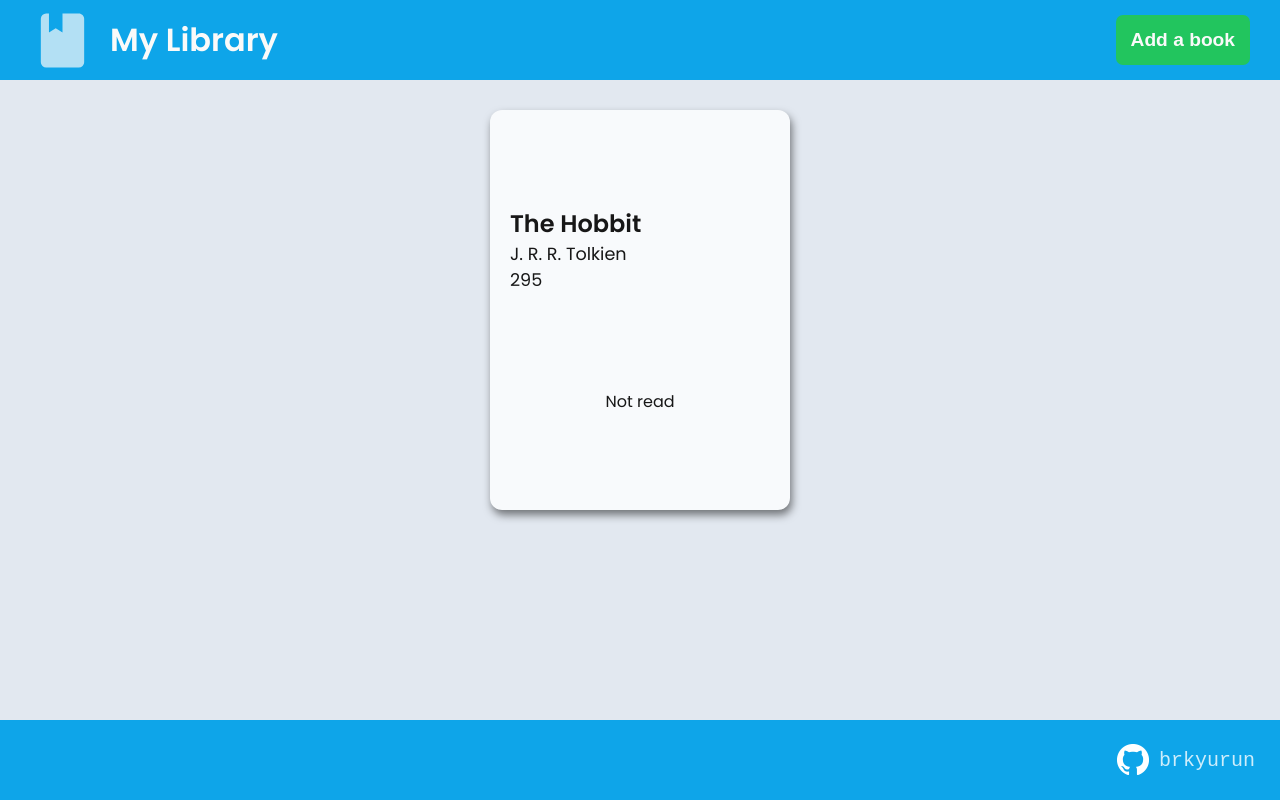
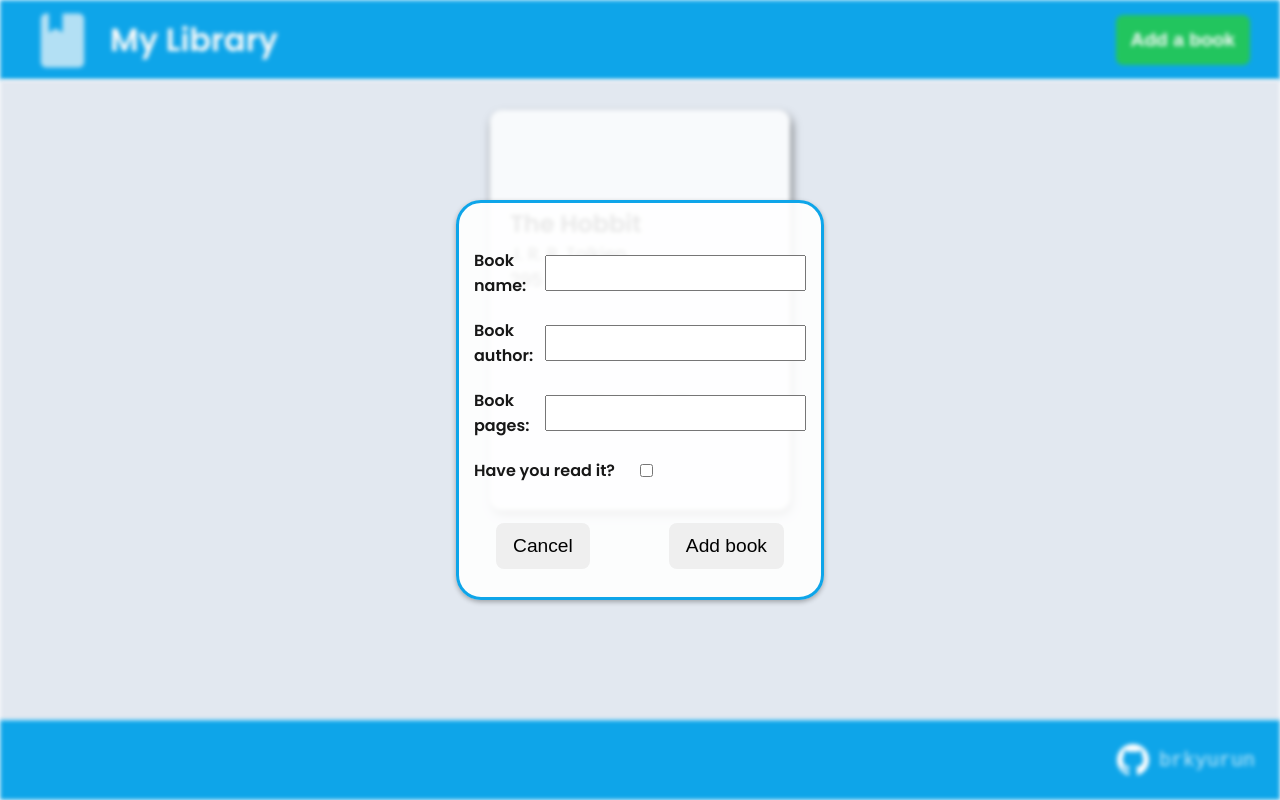
Before and after one commit to brkyurun/library, a plain HTML site: page index.html in a window 1280 px wide. Both pictures are taken after a click on the button "Add a book". Drawn offline with Linux system fonts and the light colour scheme.

Commit message:
now you can add books!

```diff
--- a/app.js
+++ b/app.js
@@ -1,3 +1,34 @@
+const modal = document.querySelector(".modal");
+const openModal = document.querySelector("#openModal");
+const closeModal = document.querySelector("#closeModal");
+const addBookButton = document.querySelector("#addBook");
+const header = document.querySelector("header");
+const main = document.querySelector("main");
+const footer = document.querySelector("footer");
+let firstRun = null;
+
+openModal.addEventListener("click", () => {
+  addBlur();
+  modal.classList.add("is-visible");
+});
+
+closeModal.addEventListener("click", () => {
+  removeBlur();
+  clearFormFields();
+  modal.classList.remove("is-visible");
+});
+
+addBookButton.addEventListener("click", () => {
+  const bookName = document.querySelector("#bookName").value;
+
+  addToLibrary();
+  alert(`${bookName} has been added to your collection 😁`);
+  updateDisplay(myLibrary);
+  removeBlur();
+  clearFormFields();
+  modal.classList.remove("is-visible");
+});
+
 let myLibrary = [
   {
     name: "The Lord of the Rings",
@@ -27,14 +58,27 @@ function Book(name, author, pages, readStatus) {
 }
 
 function addToLibrary() {
-  const bookName = prompt("Book name:");
-  const bookAuthor = prompt("Book author:");
-  const bookPages = +prompt("Book pages:");
-  const bookReadStatus = prompt("Have you read it?:");
+  const bookName = document.querySelector("#bookName").value;
+  const bookAuthor = document.querySelector("#bookAuthor").value;
+  const bookPages = document.querySelector("#bookPages").value;
+  const bookStatus = document.querySelector("#bookStatus").checked;
 
-  let book = new Book(bookName, bookAuthor, bookPages, bookReadStatus);
+  let book = new Book(bookName, bookAuthor, bookPages, bookStatus);
   myLibrary.push(book);
-  return `${bookName} has been added to your collection.`;
+}
+
+function addBlur() {
+  const elements = [header, main, footer];
+  for (let element of elements) {
+    element.classList.add("blur");
+  }
+}
+
+function removeBlur() {
+  const elements = [header, main, footer];
+  for (let element of elements) {
+    element.classList.remove("blur");
+  }
 }
 
 function createBookCard(object) {
@@ -73,8 +117,27 @@ function createBookCard(object) {
   bookGrid.appendChild(bookCard);
 }
 
-function updateDisplay(array) {
-  for (let book of array) {
-    createBookCard(book);
+function updateDisplay(arr) {
+  if (firstRun) {
+    createBookCard(arr[arr.length - 1]);
+  } else if (firstRun === null) {
+    for (let book of arr) {
+      createBookCard(book);
+    }
+    firstRun = true;
   }
 }
+
+function clearFormFields() {
+  const bookName = document.querySelector("#bookName");
+  const bookAuthor = document.querySelector("#bookAuthor");
+  const bookPages = document.querySelector("#bookPages");
+  const bookStatus = document.querySelector("#bookStatus");
+
+  const toBeCleared = [bookName, bookAuthor, bookPages];
+  for (let text of toBeCleared) {
+    text.value = "";
+  }
+
+  bookStatus.checked = false;
+}
--- a/index.html
+++ b/index.html
@@ -19,8 +19,55 @@
         </svg>
         <h1>My Library</h1>
       </div>
-      <button type="button">Add a book</button>
+      <button type="button" id="openModal">Add a book</button>
     </header>
+    <div class="modal center" id="modal">
+      <form class="book-form">
+        <div class="book-form-element">
+          <label for="bookName">Book name: </label>
+          <input
+            type="text"
+            name="bookName"
+            id="bookName"
+            class="modal-text-input"
+            required
+          />
+        </div>
+        <div class="book-form-element">
+          <label for="bookAuthor">Book author: </label>
+          <input
+            type="text"
+            name="bookAuthor"
+            id="bookAuthor"
+            class="modal-text-input"
+            required
+          />
+        </div>
+        <div class="book-form-element">
+          <label for="bookPages">Book pages: </label>
+          <input
+            type="number"
+            name="bookPages"
+            id="bookPages"
+            class="modal-text-input"
+            required
+          />
+        </div>
+        <div class="book-form-element book-status-container">
+          <label for="bookStatus">Have you read it? </label>
+          <input
+            type="checkbox"
+            name="bookStatus"
+            id="bookStatus"
+            value="true"
+          />
+        </div>
+        <div class="book-form-buttons">
+          <button type="button" id="closeModal">Cancel</button>
+          <button type="button" id="addBook">Add book</button>
+        </div>
+      </form>
+    </div>
     <main>
       <div class="book-card">
         <div class="book-texts">
@@ -28,7 +75,15 @@
           <p class="book-author">J. R. R. Tolkien</p>
           <p class="book-pages">295</p>
         </div>
-        <p class="book-status">Not read</p>
+        <div class="book-status">
+          <p class="book-status-text">Not read</p>
+          <input
+            type="checkbox"
+            name="bookDisplayStatus"
+            id="bookDisplayStatus"
+            value="true"
+          />
+        </div>
       </div>
     </main>
     <footer>
--- a/styles.css
+++ b/styles.css
@@ -8,6 +8,10 @@
   --header-button-text: #fafaf9;
 
   --main-bg: #e2e8f0;
+
+  --modal-border: #0ea5e9;
+  --modal-bg: rgba(255, 255, 255, 0.9);
+  --modal-text: #171717;
 
   --card-bg: #f8fafc;
   --card-text: #171717;
@@ -26,6 +30,7 @@ body {
   display: grid;
   grid-template-rows: 80px minmax(calc(100vh - 160px), auto) 80px;
 }
+
 /* header styles */
 header {
   display: flex;
@@ -93,6 +98,86 @@ main {
 
 .book-status {
   align-self: center;
+  display: flex;
+  align-items: center;
+  justify-content: center;
+  gap: 15px;
+}
+
+/* modal styles */
+.modal {
+  visibility: hidden;
+  position: absolute;
+  z-index: 99;
+  top: 0;
+  left: 0;
+  right: 0;
+  bottom: 0;
+  background-color: var(--modal-bg);
+  color: var(--modal-text);
+  border: 3px solid var(--modal-border);
+  border-radius: 25px;
+  box-shadow: 0px 2px 5px rgba(0, 0, 0, 0.3);
+  display: flex;
+  justify-content: center;
+  align-items: flex-start;
+  padding: 35px 5px 0px 5px;
+  height: 25rem;
+  width: 23rem;
+  font-family: "Poppins", sans-serif;
+  font-weight: bold;
+  opacity: 0;
+  transition: all ease-in 0.15s;
+}
+
+.blur {
+  filter: blur(2px);
+}
+
+.center {
+  position: absolute;
+  left: 50%;
+  top: 50%;
+  transform: translate(-50%, -50%);
+}
+
+.is-visible {
+  visibility: visible;
+  opacity: 1;
+}
+
+.book-form-element {
+  display: flex;
+  justify-content: space-between;
+  align-items: center;
+  padding: 10px;
+}
+
+.modal-text-input {
+  padding: 5px;
+  font-size: 1.2rem;
+}
+
+.book-status-container {
+  display: flex;
+  justify-content: flex-start;
+  align-items: center;
+  gap: 25px;
+}
+
+.book-form-buttons {
+  display: flex;
+  justify-content: space-around;
+  gap: 15px;
+  margin-top: 30px;
+}
+
+.book-form-buttons #closeModal,
+.book-form-buttons #addBook {
+  font-size: 1.2rem;
+  padding: 12px 17px;
+  border: none;
+  border-radius: 8px;
 }
 
 /* footer */
```
